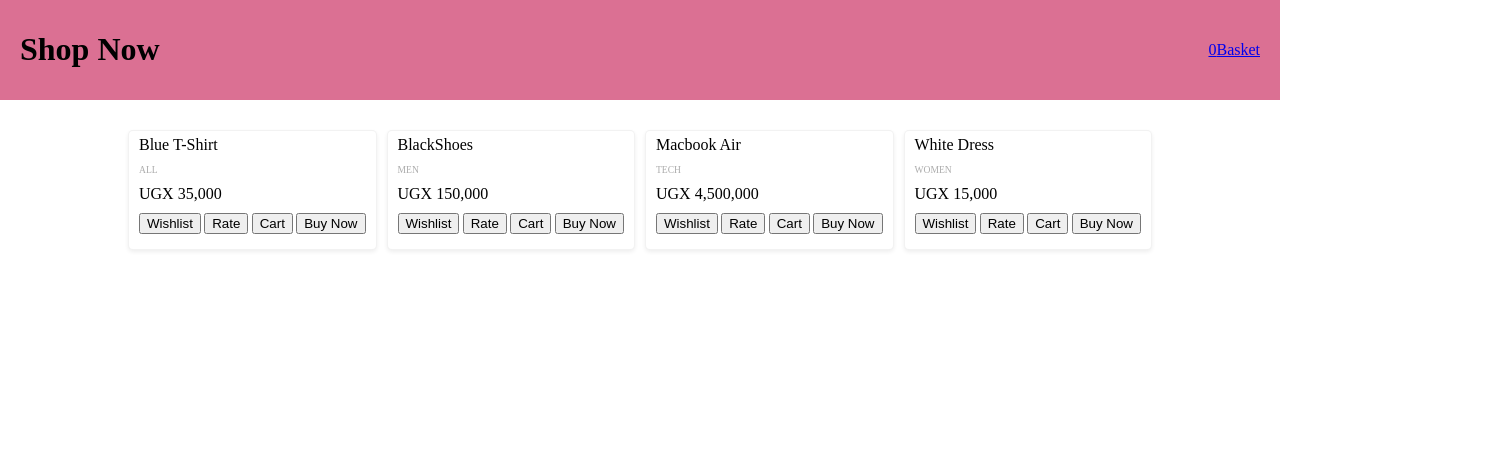
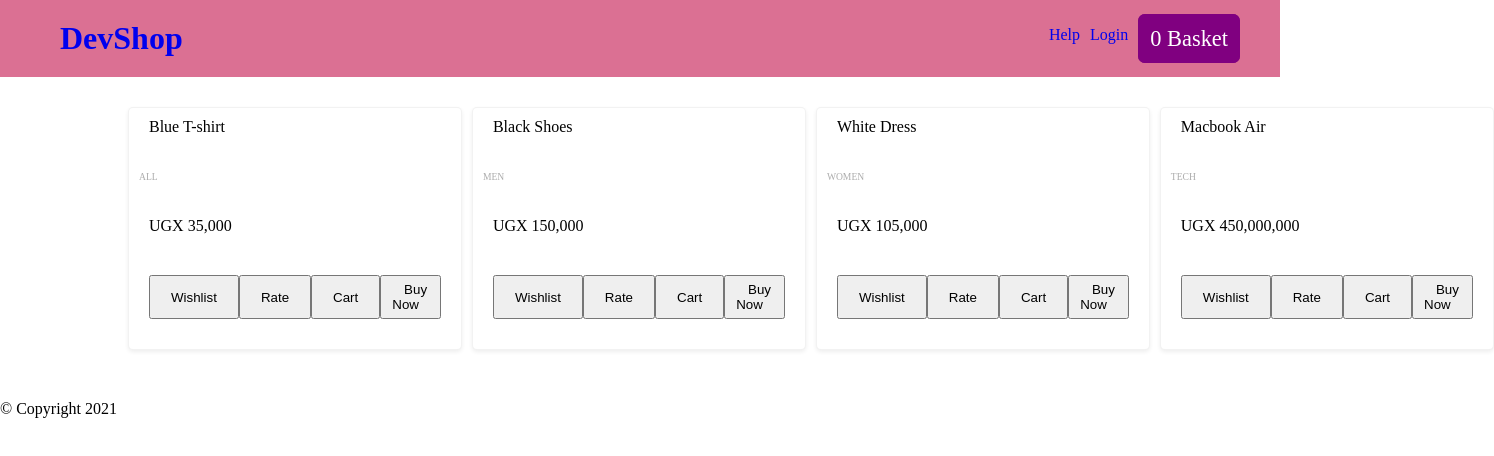
Before and after one commit to ANYURU/shop, a React (Create React App) app: page / in a window 1280 px wide. Shown: the top 456 px of the page, 1494 px wide, since content can reach past the window. Built offline with nearby package versions, Linux system fonts and the light colour scheme.

Commit message:
implemented the navigation

```diff
--- a/src/components/css/styles.css
+++ b/src/components/css/styles.css
@@ -5,8 +5,20 @@ body {
     box-sizing: border-box;
 }
 
+*,
+*:after,
+*:before {
+    margin: inherit;
+    padding: inherit;
+    box-sizing: inherit;
+}
+
 body {
     height: 100%;
+}
+
+a {
+    text-decoration: none;
 }
 
 #root {
@@ -16,20 +28,20 @@ body {
     height: 100vh;
     /* justify-content: center; */
     /* align-items: center; */
-    /* background: re */
+    /* background: red; */
 }
 
 .header {
     display: flex;
     flex-direction: row;
-    /* grid-template-columns: auto, 100px; */
+    /* grid-template-columns: auto 100px; */
     justify-content: space-between;
     align-items: center;
     padding: 10px 20px;
     background: palevioletred;
 }
 
-.header button {
+.header .btn.basket {
     background: purple;
     color: #fff;
     padding: 10px;
@@ -39,15 +51,23 @@ body {
     cursor: pointer;
 }
 
-.header button:hover {
+.header .btn.basket:hover {
     background: #fff;
     color: purple;
 }
 
+.header nav ul {
+    display: flex;
+    gap: 10px;
+}
+
+ul, ol {
+    list-style-type: none;
+    margin:0;
+    padding:0;
+}
+
 ul.item-list {
-    list-style-type: none;
-    margin: 0;
-    padding: 0;
     display: grid;
     grid-template-columns: auto auto auto auto;
     grid-gap: 10px;
@@ -69,7 +89,7 @@ li.item .category {
     text-transform: uppercase;
     font-size: .6rem;
     color: rgba(90, 90, 90, 0.50);
-    padding: 10px 0;
+    padding:10px 0;
 }
 
 li.item .cta {
--- a/src/components/routes/MyRouter.js
+++ b/src/components/routes/MyRouter.js
@@ -1,24 +1,64 @@
 import PrivateRoute  from './PrivateRoute'
 import NotLoggedIn from '../views/NotLoggedIn'
 import Login from '../views/Login'
+import Logout from '../views/Logout'
 import Home from '../views/Home'
+import Help from '../views/Help'
 import Account from '../views/Account'
 import Cart from '../views/Cart'
 import Checkout from '../views/Checkout'
 import Dashboard from '../views/Dashboard'
 import Pay from '../views/Pay'
-// import NotAuthorized from '../views/NotAuthorized'
 import NotFound from '../views/NotFound'
+import { useAuth } from '../contexts/Auth'
 
 import {
     BrowserRouter as Router,
-    Switch, Route
+    Switch, Route, Link
 } from 'react-router-dom'
+import { useCart } from '../contexts/Cart'
 
 function MyRouter() {
 
+    const date = new Date()
+    const { currentUser } = useAuth()
+    const { itemsInCart } = useCart()
+
     return (
         <Router>
+                <header className="header">
+                    <h1>
+                        <Link to="/">DevShop</Link>
+                    </h1>
+                    <nav>
+                        <ul>
+                            {currentUser &&
+                                <>
+                                    <li>
+                                        <Link to="/">Shop</Link>
+                                    </li>
+                                    <li>
+                                        <Link to="/dashboard">Dashboard</Link>
+                                    </li>
+                                    <li>
+                                        <Link to="/account">My Account</Link>
+                                    </li>
+
+                                </>
+                            }
+                            <li>
+                                <Link to="/help">Help</Link>
+                            </li>
+                            <li>
+                                {currentUser ? <Link to="/logout">Logout</Link> : <Link to="/login">Login</Link>}
+                            </li>
+                            <li>
+                                <Link to="/cart" className="btn basket">{itemsInCart?.length} Basket</Link>
+                            </li>
+                        </ul>
+                    </nav>
+                </header>
+
             <Switch>
                 <Route path="/" exact>
                     <Home />
@@ -26,17 +66,23 @@ function MyRouter() {
                 <Route path="/home" exact>
                     <Home />
                 </Route>
-                <Route path="/not-logged-in">
+                <Route path="/not-logged-in" >
                     <NotLoggedIn />
                 </Route>
                 <Route path="/login">
                     <Login />
+                </Route>
+                <Route path="/help">
+                    <Help />
                 </Route>
                 <Route path="/cart">
                     <Cart />
                 </Route>
                 <Route path="/checkout">
                     <Checkout />
+                </Route>
+                <Route path="/logout">
+                    <Logout />
                 </Route>
                 <PrivateRoute path="/dashboard">
                     <Dashboard />
@@ -51,7 +97,11 @@ function MyRouter() {
                     <NotFound />
                 </Route>
             </Switch>
+            <footer>
+                <p>&copy; Copyright {date.getFullYear() }</p>
+            </footer>
         </Router>
     )
 }
+
 export default MyRouter
--- a/src/components/views/Cart.js
+++ b/src/components/views/Cart.js
@@ -1,13 +1,23 @@
 import React from 'react'
 import { useCart } from '../contexts/Cart'
+import { Link } from 'react-router-dom'
 
 function Cart() {
-    const { itemsInCart } = useCart()
+
+    const { itemsInCart } = useCart();
+
+    if(itemsInCart?.length >0 )
+        return (
+            <div>
+                {itemsInCart.map(itemInCart =>  <div key={itemInCart._id}>{itemInCart.name}</div>)}
+            </div>
+        )
 
     return (
-        <div>
-            {itemsInCart.map(itemInCart => <div key={itemInCart._id}>{itemInCart.name}</div>)}
-        </div>
+        <>
+            <h1>Your Basket is empty</h1>
+            <p><Link to="/">Shop Now</Link></p>
+        </>
     )
 }
 
--- a/src/components/views/Dashboard.js
+++ b/src/components/views/Dashboard.js
@@ -1,9 +1,8 @@
 import React from 'react'
-import { useAuth } from '../contexts/Auth'
 import { Link } from 'react-router-dom'
 
 function Dashboard() {
-    const { currentUser } = useAuth()
+
     return (
         <div>
             <Link to="/account">Account</Link>
--- /dev/null
+++ b/src/components/views/Help.js
@@ -0,0 +1,11 @@
+import React from 'react'
+
+function Help() {
+    return (
+        <div>
+            <h1>Help</h1>
+        </div>
+    )
+}
+
+export default Help
--- a/src/components/views/Home.js
+++ b/src/components/views/Home.js
@@ -1,85 +1,71 @@
-import { useAuth } from '../contexts/Auth'
 import { useCart } from '../contexts/Cart'
 import { Link } from 'react-router-dom'
 
 function Home() {
-    const { currentUser } = useAuth()
-    const { itemsInCart, setItemsInCart } = useCart()
-
+    // const { currentUser } = useAuth()
+    const { itemsInCart, setItemsInCart }  = useCart()
     // const [itemsInCart, setItemsInCart] = useState([])
     let formatter = new Intl.NumberFormat('en-US', {
         style: 'currency',
         currency: 'UGX',
-    });
+      });
 
-    const inventoryItems =
-    [
+    const inventoryItems = [
         {
             _id: "xcsswewa12",
-            name: "Blue T-Shirt",
+            name: "Blue T-shirt",
             category: "All",
             price: 35000
         },
         {
             _id: "xcsswewa13",
-            name: "BlackShoes",
+            name: "Black Shoes",
             category: "Men",
             price: 150000
         },
         {
             _id: "xcsswewa14",
-            name: "Macbook Air",
-            category: "Tech",
-            price: 4500000
+            name: "White Dress",
+            category: "Women",
+            price: 105000
         },
         {
             _id: "xcsswewa15",
-            name: "White Dress",
-            category: "Women",
-            price: "15000"
+            name: "Macbook Air",
+            category: "Tech",
+            price: 450000000
         }
     ]
+
     /**
      *
-     * @param {string} inventory ItemID that they want to add to the cart
+     * @param {string} itemID The ID of the item in the inventory.
      */
-
     const addItemToCart = itemID => {
-        // setItemsInCart([...itmesInCart, inventoryItems[itemNumber]])
+        // setItemsInCart([...itemsInCart, inventoryItems[itemNumber] ])
         const filteredCartItems = itemsInCart.filter(itemInCart => itemInCart._id !== itemID)
-        let selectedItem = inventoryItems.filter(inventoryItem => inventoryItem._id === itemID)
-
-        selectedItem[0]['qty'] = 1
-        setItemsInCart([...filteredCartItems, ...selectedItem])
+        let selectItem = inventoryItems.filter(theInventoryItem => theInventoryItem._id === itemID)
+        // setItemsInCart([...filteredCartItems, selectItem[0]])
+        selectItem[0]['qty'] = 1
+        setItemsInCart([...filteredCartItems, ...selectItem])
     }
 
     /**
      *
-     * @param {string} itemID
-     * @returns {boolean} true if an Item with @param itemID is found in the cart and false otherwise.
+     * @param {string} itemID The ID of the item in the inventory
+     * @returns {boolean} 'true' if an item with the specified ID exists in the inventory and 'false' otherwise.
      */
-
     const isItemInCart = (itemID) => {
         const filteredCartItems = itemsInCart.filter(itemInCart => itemInCart._id === itemID)
-        return (filteredCartItems?.length > 0) ? true: false
-
+        return (filteredCartItems?.length > 0) ? true : false
     }
 
     return (
         <div>
-            <div className="header">
-                <h1>Shop Now</h1>
-                <div>
-                    <Link to="/cart">{itemsInCart?.length}Basket</Link>
-                </div>
-            </div>
-
             <ul className="item-list">
                 {
                     inventoryItems.map((inventoryItem, index) => {
-
-
-                        return  (
+                        return (
                             <li key={index.toString()} className="item">
                                 <div>
                                     {inventoryItem.name}
@@ -98,13 +84,11 @@ function Home() {
                                         <Link to="/cart">View Cart</Link>
                                         :
                                         <button onClick={() => addItemToCart(inventoryItem._id)}><span>Cart</span></button>
-
                                     }
                                     <button><span>Buy Now</span></button>
                                 </div>
                             </li>
                         )
-
                     })
                 }
             </ul>
--- a/src/components/views/Login.js
+++ b/src/components/views/Login.js
@@ -1,32 +1,30 @@
-import { useState, useEffect } from 'react'
+import {useState,useEffect} from 'react'
 import { useAuth } from '../contexts/Auth'
-import { useHistory, Redirect } from 'react-router-dom'
+import { useHistory, Redirect} from 'react-router-dom'
 
 function Login() {
     let [isLogin, setLogin] = useState(false)
     let { setCurrentUser } = useAuth()
     const history = useHistory()
-
     useEffect(() => {
         const loggedIn = Number(localStorage.getItem('loggedIn'))
-        if(loggedIn === 1) {
+        if (loggedIn === 1) {
             setCurrentUser(loggedIn)
             setLogin(loggedIn)
         }
     })
 
     if (isLogin)
-        return <Redirect to={{ pathname: '/dashboard'}} />
+        return <Redirect to={{ pathname: '/dashboard' }} />
 
     return (
         <div>
             <button onClick={() => {
                 setCurrentUser(1)
-                history.setItem('loggedIn', 1)
+                localStorage.setItem('loggedIn', 1)
                 history.push('/dashboard')
             }}
-            >Login
-            </button>
+            >Login</button>
         </div>
     )
 }
--- /dev/null
+++ b/src/components/views/Logout.js
@@ -0,0 +1,24 @@
+import { useEffect } from 'react'
+import { Link } from 'react-router-dom'
+import { useAuth } from '../contexts/Auth'
+
+function Logout() {
+
+    const { setCurrentUser } = useAuth()
+    useEffect(() => {
+        localStorage.setItem('loggedIn', null)
+        localStorage.setItem('user', null)
+        setCurrentUser(null)
+    })
+
+    return (
+        <div>
+            <h1>
+                You've logged out
+            </h1>
+            <p><Link to="/login">Login</Link></p>
+        </div>
+    )
+}
+
+export default Logout
```
Also changed, not shown: src/components/routes/PrivateRoute.js (+8 -9 lines), src/components/views/NotLoggedIn.js (+10 -10 lines).
